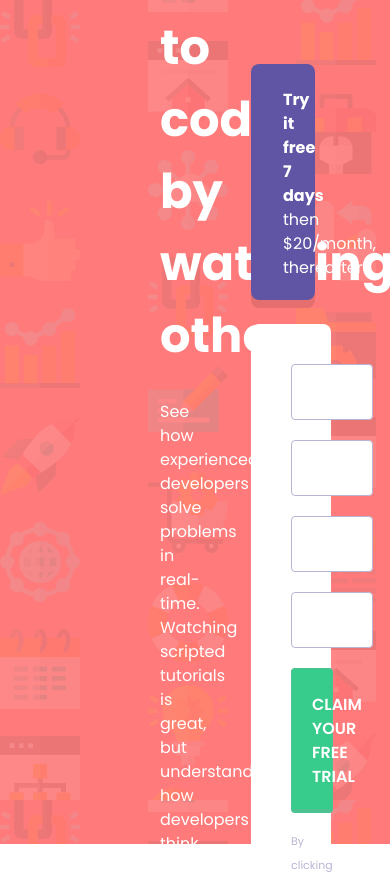
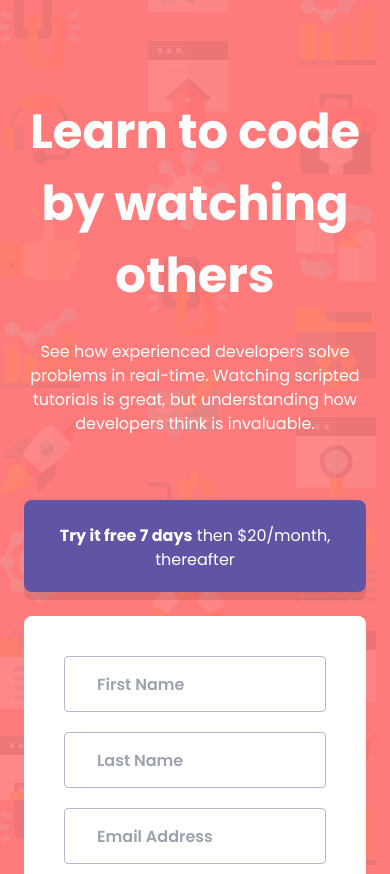
Before and after one commit to LauraToddCodes/ware-sign-up, a React (Create React App) app: page / in a window 390 px wide. Shown: the top 874 px of the page. Built offline with nearby package versions, Linux system fonts and the light colour scheme.

Commit message:
Improve tablet view and adjust background styles

```diff
--- a/src/App.css
+++ b/src/App.css
@@ -3,13 +3,13 @@
 @tailwind utilities;
 
 .bgUnderlay {
-	@apply absolute inset-0 bg-red;
+	@apply inset-0 bg-red min-h-screen;
 }
 
 .bgImage {
-	@apply bg-[url('/public/bg-intro-mobile.png')] sm:bg-[url('/public/bg-intro-desktop.png')] min-h-screen absolute inset-0 pt-24 pb-16 px-6 sm:pt-16 sm:px-40 flex flex-col sm:flex-row;
+	@apply bg-[url('/public/bg-intro-mobile.png')] sm:bg-[url('/public/bg-intro-desktop.png')] inset-0 pt-24 pb-16 px-6 md:pt-16 md:px-40 flex flex-col md:flex-row bg-repeat min-h-inherit;
 }
 
 .rightPanel {
-	@apply w-full sm:w-1/2 flex flex-col;
+	@apply w-full md:w-1/2 flex flex-col;
 }
--- a/src/App.tsx
+++ b/src/App.tsx
@@ -7,12 +7,13 @@ import { FormDataProvider } from "./provider"
 function App() {
 	return (
 		<FormDataProvider>
-			<div className="bgUnderlay"></div>
-			<div className="bgImage">
-				<JumboText />
-				<div className="rightPanel">
-					<TrialBox />
-					<Form />
+			<div className="bgUnderlay">
+				<div className="bgImage">
+					<JumboText />
+					<div className="rightPanel">
+						<TrialBox />
+						<Form />
+					</div>
 				</div>
 			</div>
 		</FormDataProvider>
--- a/src/components/jumboText/jumboText.css
+++ b/src/components/jumboText/jumboText.css
@@ -3,7 +3,7 @@
 @tailwind utilities;
 
 .jumboContainer {
-	@apply text-white text-center sm:text-left w-full sm:w-1/2 sm:mr-14 flex flex-col justify-center;
+	@apply text-white text-center md:text-left w-full md:w-1/2 md:mr-14 flex flex-col justify-center;
 }
 
 .header {
--- a/src/components/trialBox/trialBox.css
+++ b/src/components/trialBox/trialBox.css
@@ -3,7 +3,7 @@
 @tailwind utilities;
 
 .trialContainer {
-	@apply bg-blue pt-6 pb-5 px-8 rounded-lg text-center text-white mt-16 sm:mt-0 shadow;
+	@apply bg-blue pt-6 pb-5 px-8 rounded-lg text-center text-white mt-16 md:mt-0 shadow;
 }
 
 .boldType {
--- a/tailwind.config.js
+++ b/tailwind.config.js
@@ -2,8 +2,13 @@
 module.exports = {
 	content: ["./src/**/*.{html,tsx}"],
 	theme: {
+		minHeight: {
+			screen: "100vh",
+			inherit: "inherit",
+		},
 		screens: {
 			sm: "375px",
+			md: "1100px",
 			lg: "1440px",
 		},
 		fontFamily: {
```
